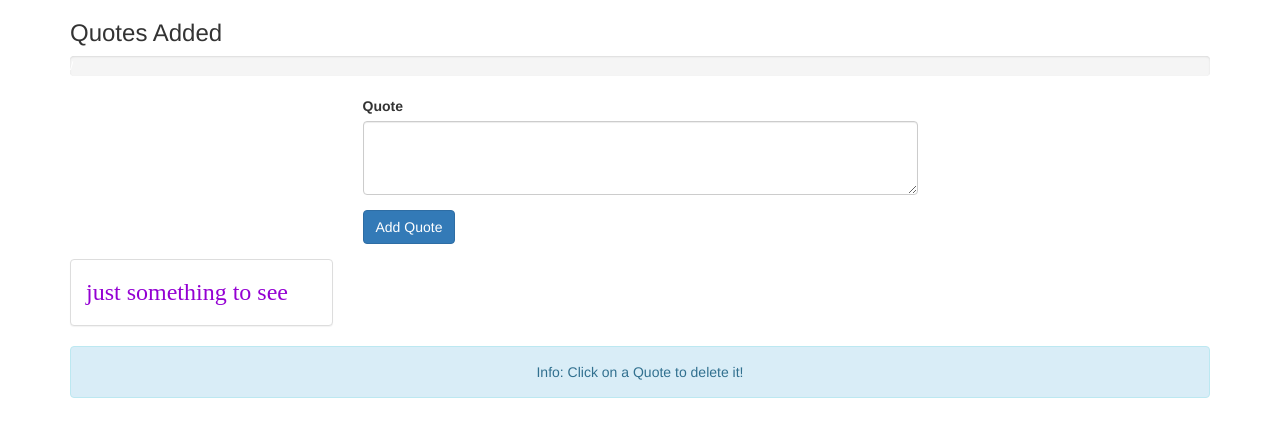
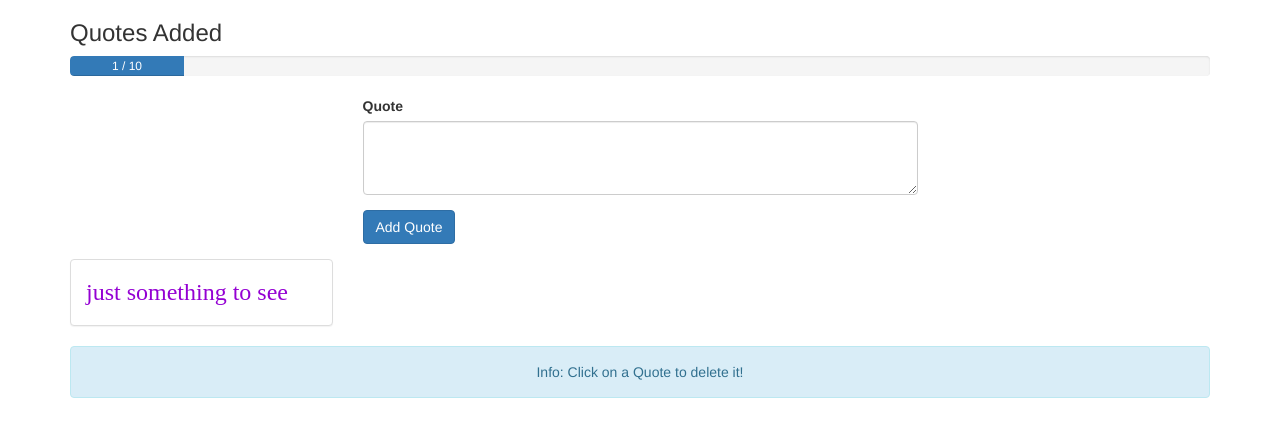
Before and after one commit to chrismcligeyo/quotes-vue-project, a Vue app: page / in a window 1280 px wide. Shown: the top 436 px of the page. Built offline with nearby package versions, Linux system fonts and the light colour scheme; a web font is replaced by a local one.

Commit message:
progressbar complete

```diff
--- a/src/App.vue
+++ b/src/App.vue
@@ -1,6 +1,6 @@
 <template>
   <div class="container">
-    <app-header></app-header>
+    <app-header :quoteCount=" quotes.length" :maxQuotes="maxQuotes"></app-header>
     <app-new-quote @quoteAdded="newQuote"></app-new-quote><!--@quteadded is custom event created in Newquote-->
     <!--we are passing the Quote array to the QuoteGrid-->
       <app-quote-grid :quotes="quotes"  @quoteDeleted="deleteQuote"></app-quote-grid><!--App.vue is parent. :quotes is prop set so as to communicate with child QuoteGrid which has props:['quotes']-->
@@ -27,21 +27,26 @@ export default {
     }
 
   },
+
   components: {
     'app-quote-grid': QuoteGrid,
     'app-new-quote': NewQuote,
-    appHeader: Header
+    'app-header': Header
+
   },
+
   methods: {
     newQuote(quote) {// this.$emit('quoteAdded', this.quote); this.quote is the quote in newQuote(quote) . This is would be done as if it wer above <app-new-quote @quoteAdded="newQuote($event)"></app-new-quote> $event being this.quote
 
       this.quotes.push(quote);
 
-  }
-},
-  deleteQuote(index) {
-    this.quotes.splice(index, 1); //start splicing at the position of index, and splice 1 element. remove one element starting from position of index
-  }
+    },
+    deleteQuote(index) {
+      this.quotes.splice(index, 1); //start splicing at the position of index, and splice 1 element. remove one element starting from position of index
+    }
+  },
+
+
 }
 
 </script>
--- a/src/components/Header.vue
+++ b/src/components/Header.vue
@@ -5,8 +5,8 @@
             <div class="progress">
                 <div class="progress">
                     <div class="progress-bar" role="progressbar" aria-valuenow="60" aria-valuemin="0" aria-valuemax="100"
-                        :style="{width: (quoteCount / maxQuotes) * 100 + '%'}"><!--set width to eg 5/10 8100 = 0.5 in percentage is 50%, so here we are setting the width to whtevever value is quotecount / maxqoutes in %-->
-                        {{ quoteCount }} / {{ maxQuotes}} <!--will display something like 5/10-->
+                        :style="{width: (quoteCount / maxQuotes) * 100 + '%'}"><!--maens width is eg 6/10 *100 in percent. width will be equals to 60%-->
+                        {{ quoteCount }} / {{ maxQuotes}} <!--eg 5/10-->
                     </div>
                 </div>
             </div>
@@ -14,9 +14,7 @@
     </div>
 </template>
 <script>
-
     export default {
         props: ['quoteCount', 'maxQuotes']
     }
-
 </script>
--- a/src/components/QuoteGrid.vue
+++ b/src/components/QuoteGrid.vue
@@ -2,7 +2,7 @@
     <!--QuoteGrid displays all Quotes-->
     <div class="row">
         <!--loop through all quotes to render that single quote-->
-        <app-quote v-for="(quote,index) in quotes" @click.native="deleteQuote(index)">{{ quote }}</app-quote><!--@click.native  will register a click on Quote.vue.if was just at click would not work -->
+        <app-quote v-for="(quote, index) in quotes" @click.native="deleteQuote(index)">{{ quote }}</app-quote><!--@click.native  will register a click on Quote.vue.if was just at click would not work -->
     </div>
 </template>
 
@@ -15,7 +15,7 @@
             'app-quote':Quote
         },
         methods: {
-            deleteQuote(index) {
+            deleteQuote(index) {// need index to delete element
                 this.$emit('quoteDeleted', index);//emit own event such that quotegrid communicates with parent App.vue.
             }
 
```
